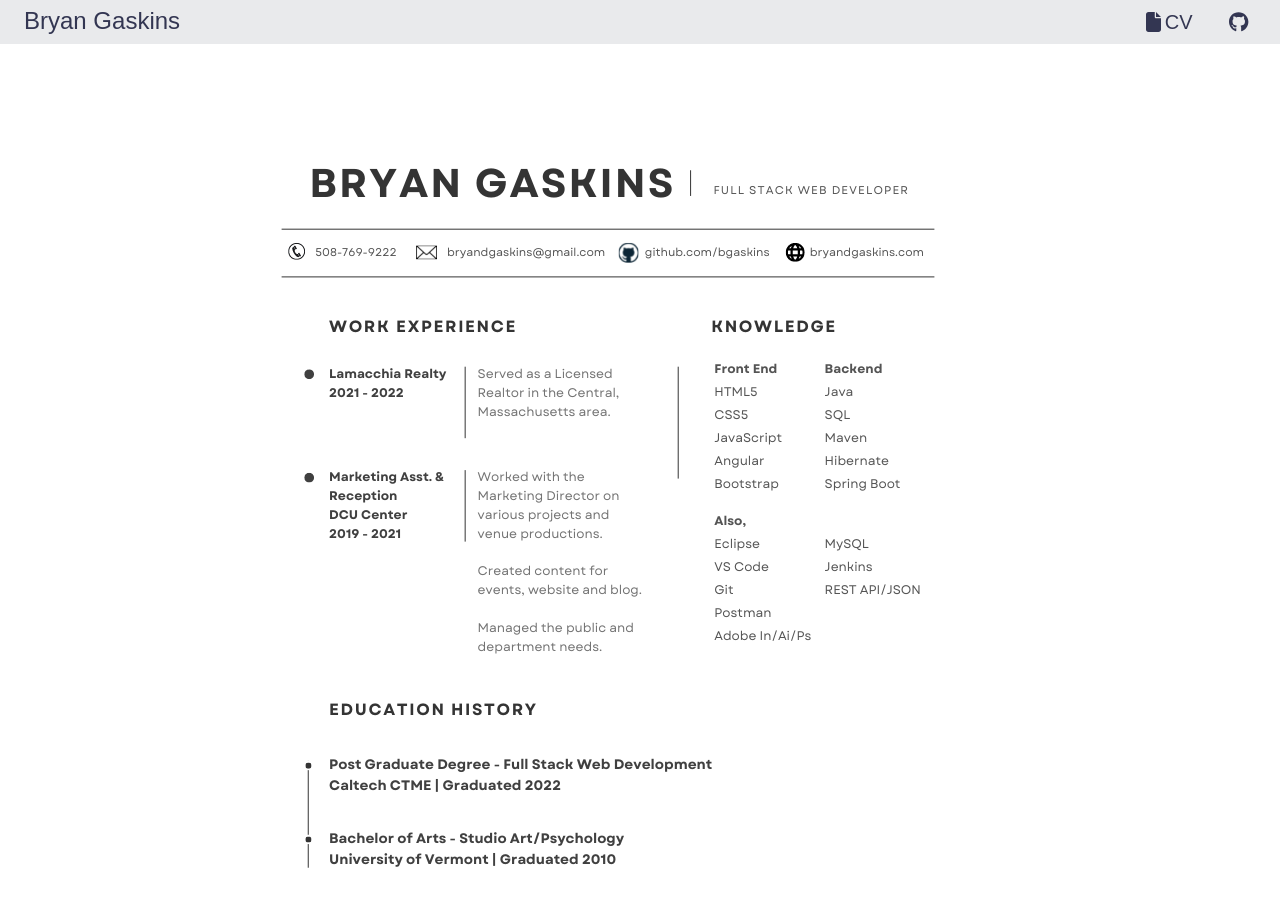
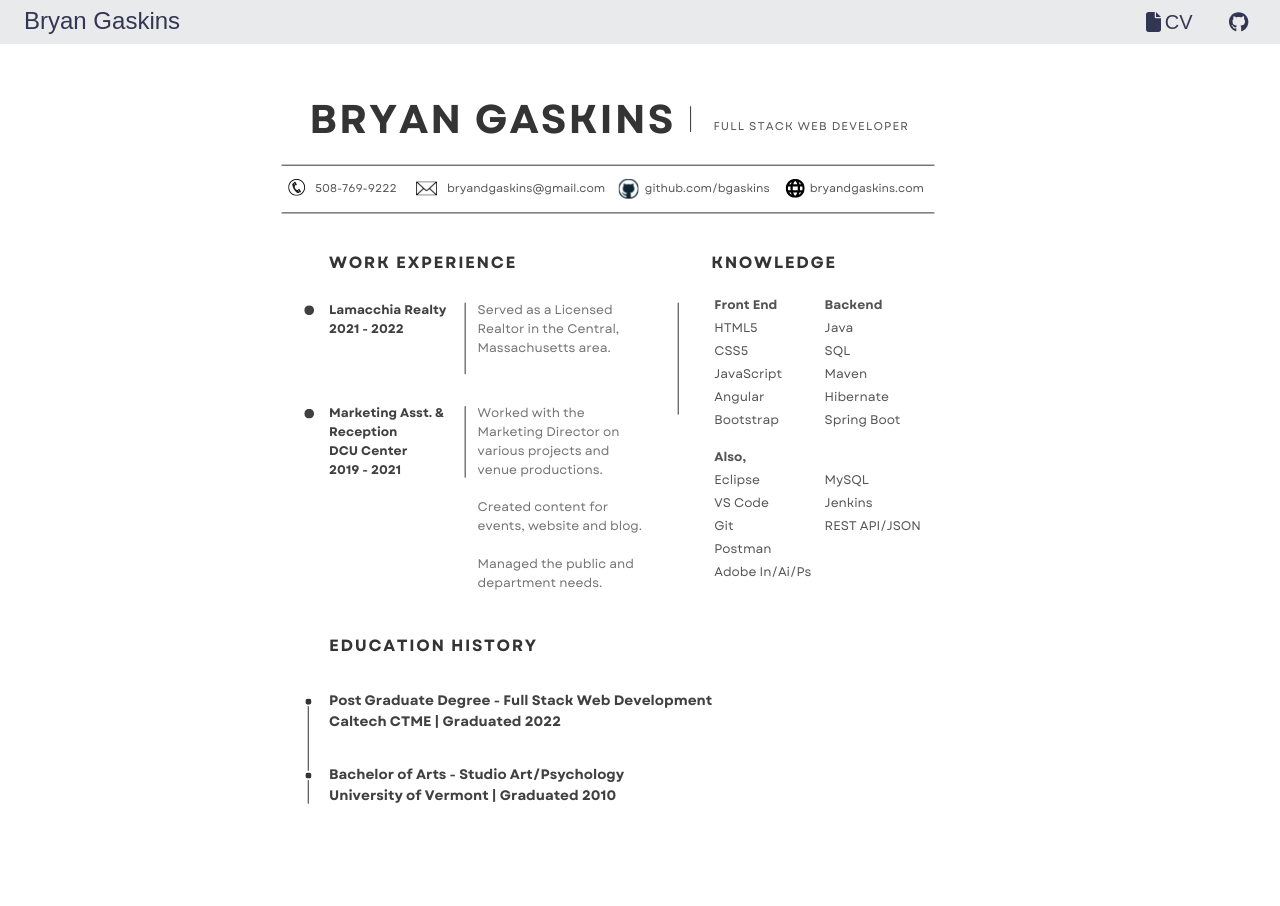
Before and after one commit to bgaskins/portfolio, an Angular app: page /cv in a window 1280 px wide. Shown: the top 906 px of the page. Built offline with nearby package versions, Linux system fonts and the light colour scheme.

Commit message:
Update cv.component.css

```diff
--- a/src/app/cv/cv.component.css
+++ b/src/app/cv/cv.component.css
@@ -9,7 +9,7 @@ body {
     left:3%;
     height: 100%;
     margin: auto;
-    padding-top: 4em;
+    bottom: 3;
     position: absolute;
     text-align: center;
     width: 100%;
```
